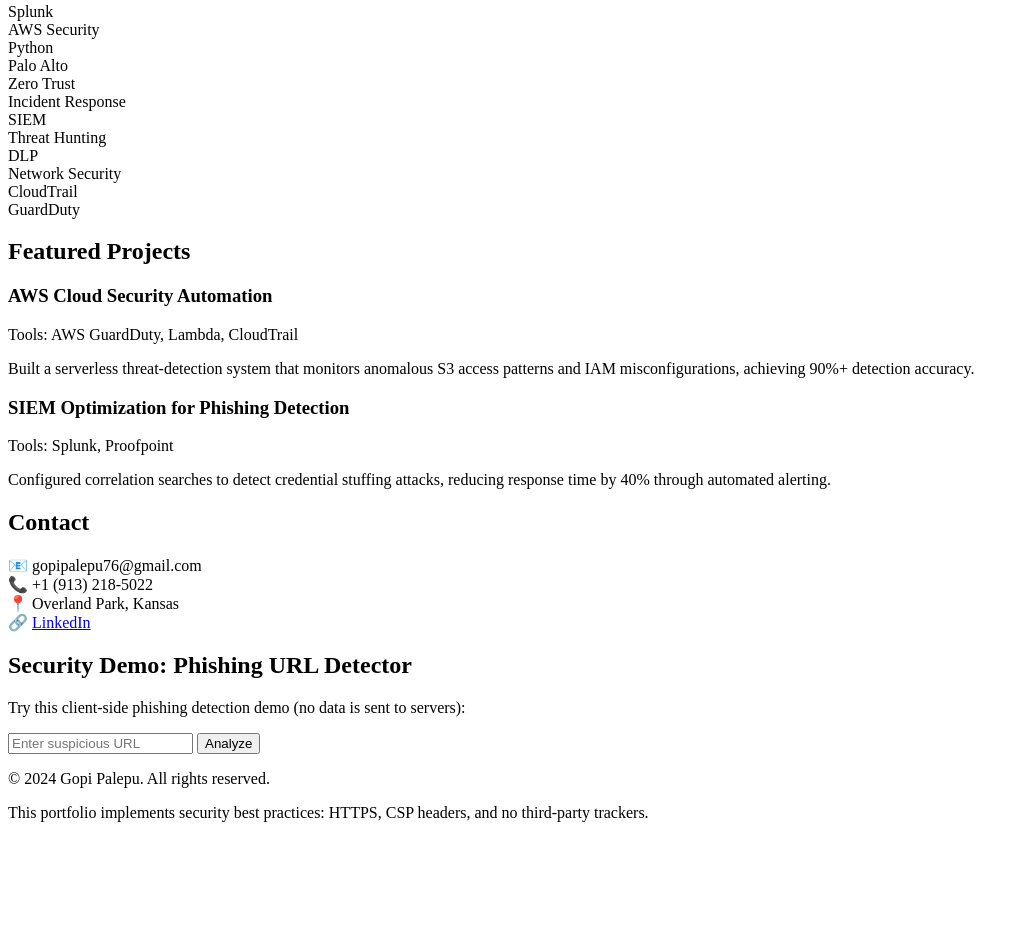
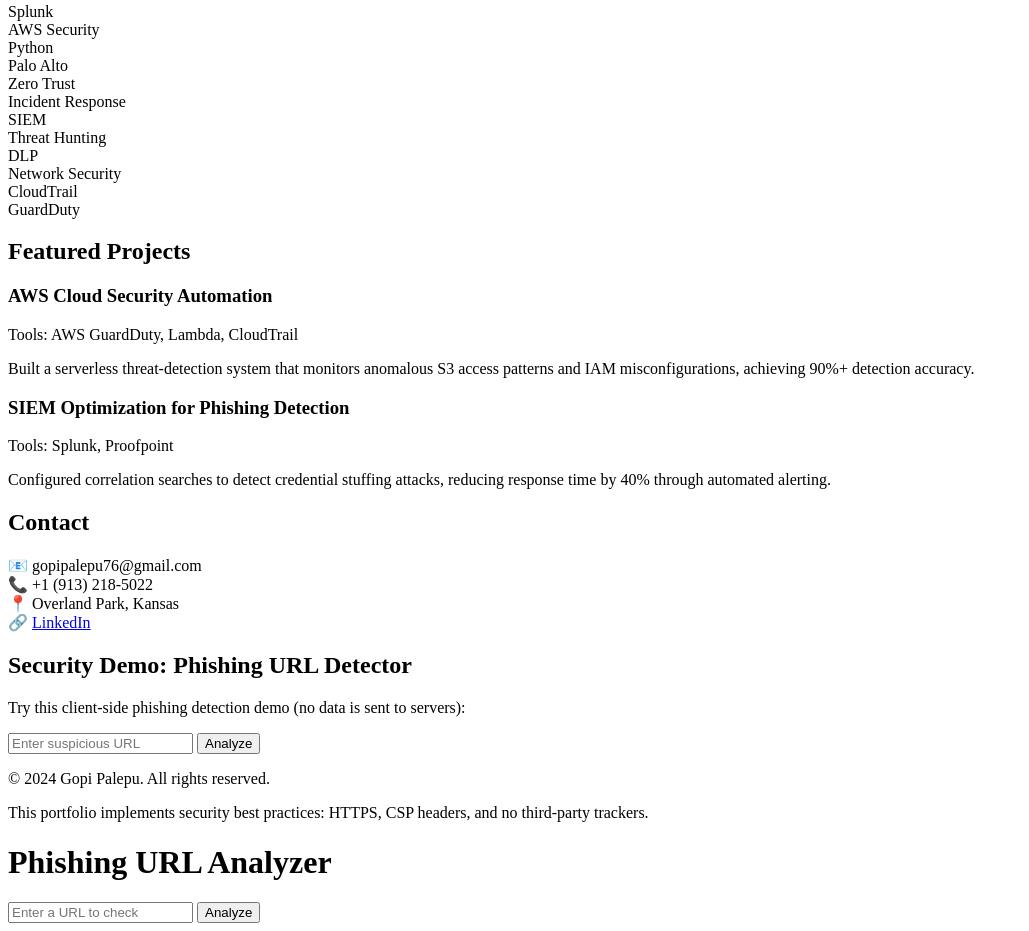
Before and after one commit to Gopi376/Gopi376.github.io, a plain HTML site: page index.html in a window 1280 px wide. Shown: the part 329-1260 px from the top of the page, without its empty margins (0-1029 px from the left). Before the commit the page ends 1167 px from the top, so only its background shows below. Drawn offline with Linux system fonts and the light colour scheme.

Commit message:
index.html

```diff
--- a/index.html
+++ b/index.html
@@ -294,3 +294,16 @@
     </script>
 </body>
 </html>
+<head>
+    <meta charset="UTF-8">
+    <title>Phishing URL Analyzer</title>
+</head>
+<body>
+    <h1>Phishing URL Analyzer</h1>
+
+    <input type="text" id="url-input" placeholder="Enter a URL to check">
+    <button onclick="analyzeURL()">Analyze</button>
+
+    <script src="js/phishing-demo.js"></script>
+</body>
+</html>
```
